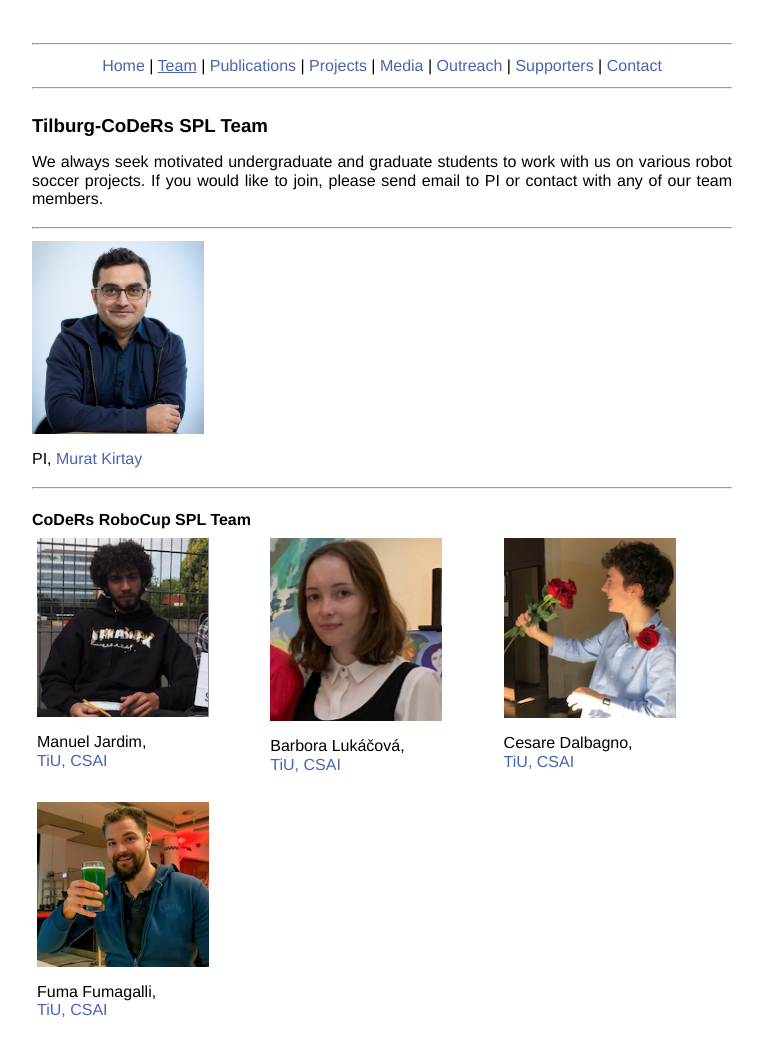
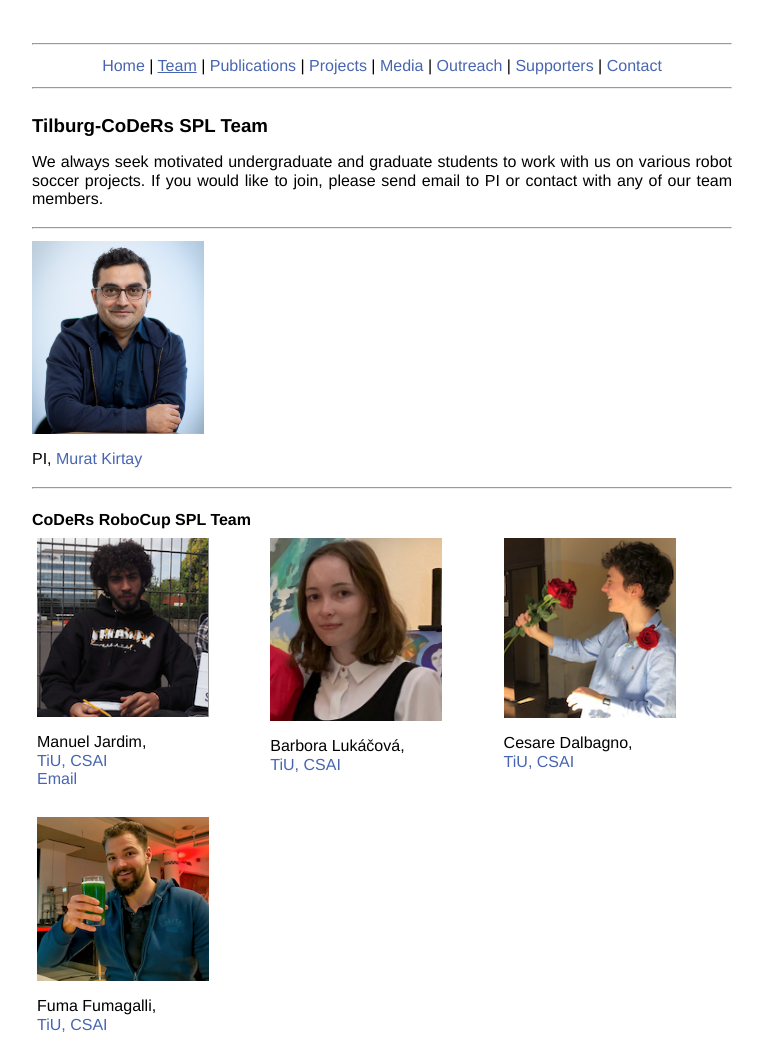
Before and after one commit to coders-group-eu/coders-robocup-website, a plain HTML site: page team.html in a window 1280 px wide. Shown: the whole page, without its empty margins (258-1021 px from the left). Drawn offline with Linux system fonts and the light colour scheme.

Commit message:
email added

```diff
--- a/team.html
+++ b/team.html
@@ -46,7 +46,8 @@
 
 	 <div class="column2">
 	    <img class="headshot2" src="assets/members/manuel.png" />
-	        <p > Manuel Jardim,  <br> <a class='link' href="https://www.tilburguniversity.edu/about/schools/tshd/departments/dca">TiU, CSAI</a></p>
+	        <p > Manuel Jardim,  <br> <a class='link' href="https://www.tilburguniversity.edu/about/schools/tshd/departments/dca">TiU, CSAI</a> <br>
+	        	<a class='link' href="mailto:m.decastroribeirojardim@tilburguniversity.edu">Email</a> </p>
 	 </div>
 
 	 	<div class="column2">
```
